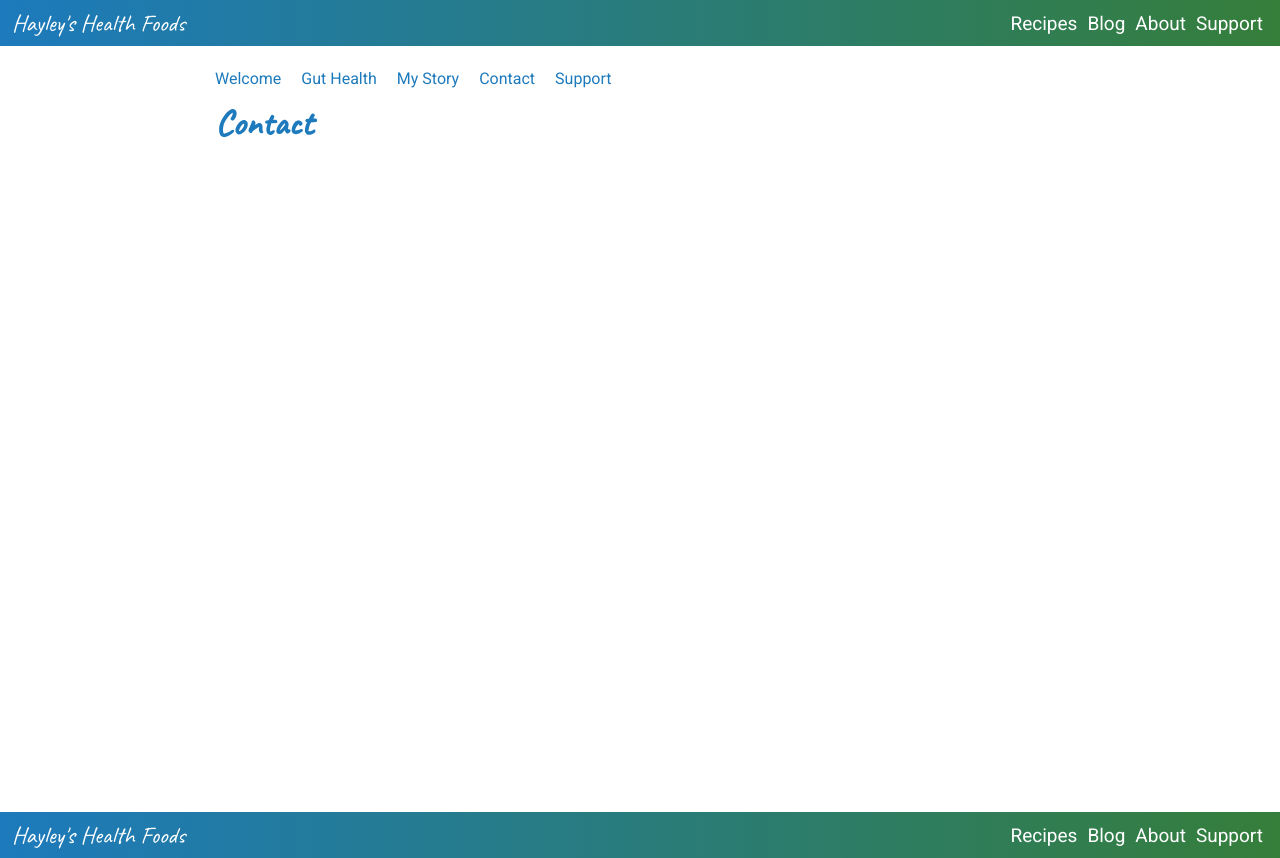
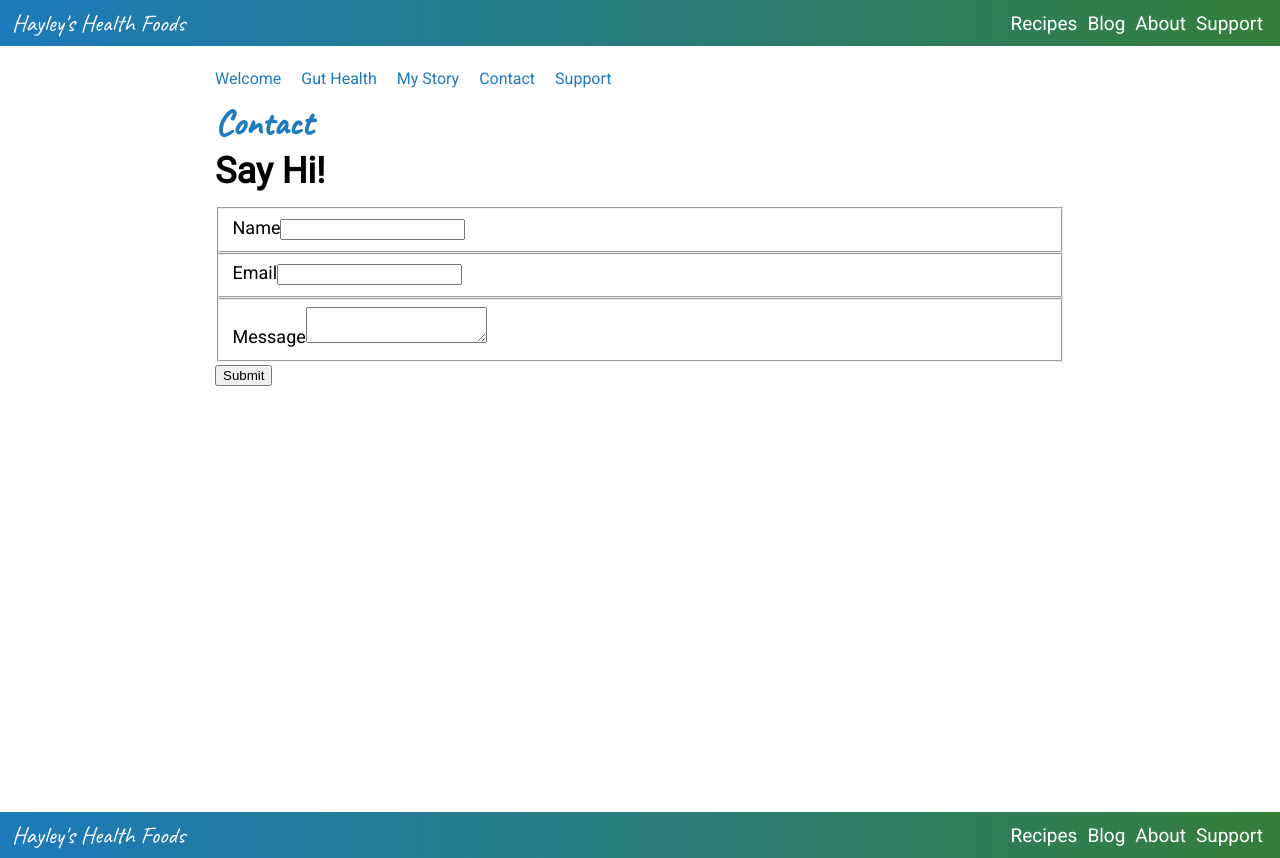
Before and after one commit to hayleyavw/hayleys-health-foods-front-end, a React (Create React App) app: page /about/contact in a window 1280 px wide. Built offline with nearby package versions, Linux system fonts and the light colour scheme; no server answers.

Commit message:
WIP working on contact form.

```diff
--- a/src/components/Card/Card.tsx
+++ b/src/components/Card/Card.tsx
@@ -9,8 +9,6 @@ import {
     StyledCardSubtitle,
 } from './Card.styled'
 import { Link } from 'react-router-dom'
-import { HeroGraphQLObject } from '../../api/common/ResponseShapes'
-import { api_url } from '../../api/common'
 
 interface CardProps {
     url: string
--- /dev/null
+++ b/src/components/CommonAbout/ContactPage.styled.tsx
@@ -0,0 +1,5 @@
+import styled from '@emotion/styled'
+
+export const StyledContactFormWrapper = styled('div')({
+    width: '100%',
+})
--- /dev/null
+++ b/src/components/ContactForm/ContactForm.styled.tsx
@@ -0,0 +1 @@
+import styled from '@emotion/styled'
--- /dev/null
+++ b/src/components/ContactForm/ContactForm.tsx
@@ -0,0 +1,121 @@
+import React, { FormEvent, ChangeEvent } from 'react'
+
+interface State {
+    name: string
+    email: string
+    message: string
+}
+
+class ContactForm extends React.Component {
+    public readonly state: Readonly<State> = {
+        name: '',
+        email: '',
+        message: '',
+    }
+
+    handleChange(event: ChangeEvent) {
+        console.log(event.target.id)
+        const inputField = event.target.id
+        console.log((event.target as any).value)
+        switch (inputField) {
+            case 'name-input':
+                this.setState({ name: (event.target as any).value })
+                break
+            case 'email-input':
+                this.setState({ email: (event.target as any).value })
+                break
+            case 'message-input':
+                this.setState({ message: (event.target as any).value })
+                break
+        }
+    }
+
+    handleSubmit(event: FormEvent) {
+        event.preventDefault()
+
+        let formData = {
+            formSender: this.state.name,
+            formEmail: this.state.email,
+            formMessage: this.state.message,
+        }
+
+        if (
+            formData.formSender.length < 1 ||
+            formData.formEmail.length < 1 ||
+            formData.formMessage.length < 1
+        ) {
+            return false
+        }
+
+        // email function
+        let xhr = new XMLHttpRequest()
+        xhr.open('POST', '/https://formspree.io/xpzjpbap', true)
+        xhr.setRequestHeader('Content-Type', 'application/json')
+        xhr.onreadystatechange = function() {
+            if (xhr.readyState === 4 && xhr.status === 200) {
+                // everything is fine - show validation message
+                console.log('all is well')
+            } else if (xhr.readyState === 4 && xhr.status === 400) {
+                // invalid email - show error
+                console.error(xhr.status, 'Invalid email address.')
+            } else if (xhr.readyState === 4) {
+                console.error(xhr.status, 'Contact message sending failed.')
+            }
+        }
+        xhr.send(JSON.stringify(formData))
+
+        this.setState({
+            name: '',
+            email: '',
+            message: '',
+        })
+    }
+
+    render() {
+        return (
+            <form action="https://formspree.io/xpzjpbap" method="POST">
+                <h1>Say Hi!</h1>
+
+                <fieldset>
+                    <label htmlFor="formName">Name</label>
+                    <input
+                        name="name"
+                        id="name-input"
+                        type="text"
+                        required
+                        onChange={e => this.handleChange(e)}
+                        value={this.state.name}
+                    />
+                </fieldset>
+
+                <fieldset>
+                    <label htmlFor="formEmail">Email</label>
+                    <input
+                        name="email"
+                        id="email-input"
+                        type="email"
+                        required
+                        onChange={e => this.handleChange(e)}
+                        value={this.state.email}
+                    />
+                </fieldset>
+
+                <fieldset>
+                    <label htmlFor="formMessage">Message</label>
+                    <textarea
+                        name="message"
+                        id="message-input"
+                        required
+                        onChange={e => this.handleChange(e)}
+                    ></textarea>
+                </fieldset>
+
+                <div>
+                    <input type="submit" placeholder="Send message" />
+                </div>
+            </form>
+        )
+    }
+}
+
+export default ContactForm
--- a/src/pages/about/ContactPage.tsx
+++ b/src/pages/about/ContactPage.tsx
@@ -4,6 +4,8 @@ import { AboutMenu } from '../../components/AboutMenu/AboutMenu'
 import { StyledContentBox } from '../../components/common/ContentBox.styled'
 import Helmet from 'react-helmet'
 import { jsonld } from '../../components/common/jsonld'
+import { StyledContactFormWrapper } from '../../components/CommonAbout/ContactPage.styled'
+import ContactForm from '../../components/ContactForm/ContactForm'
 
 const ContactPage: React.FC = () => {
     return (
@@ -14,6 +16,9 @@ const ContactPage: React.FC = () => {
             <StyledContentBox>
                 <AboutMenu></AboutMenu>
                 <StyledHeadingOne>Contact</StyledHeadingOne>
+                <StyledContactFormWrapper>
+                    <ContactForm />
+                </StyledContactFormWrapper>
             </StyledContentBox>
         </React.Fragment>
     )
```
